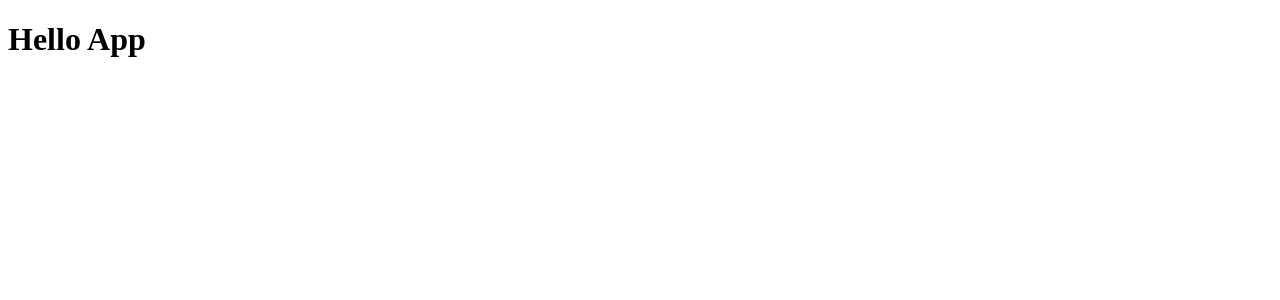
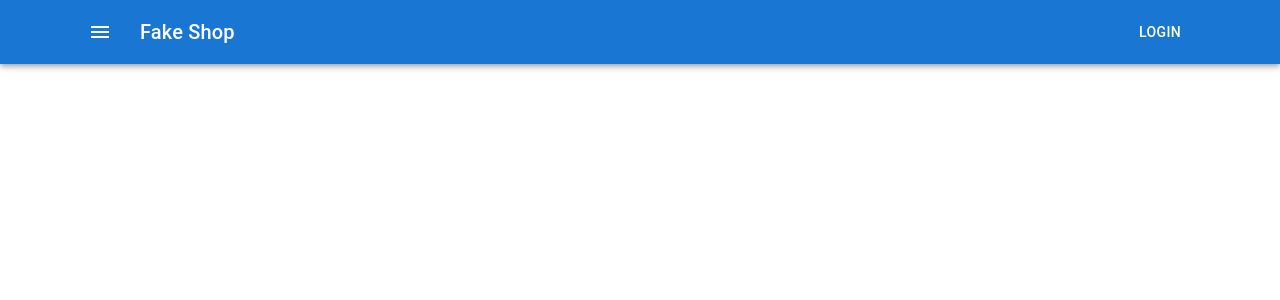
Before and after one commit to SvitlanaPonomaryova/fake-shop, a React (Create React App) app: page / in a window 1280 px wide. Shown: the top 300 px of the page. Built offline with nearby package versions, Linux system fonts and the light colour scheme.

Commit message:
add header

```diff
--- a/src/container/App/Aoo.tsx
+++ b/src/container/App/Aoo.tsx
@@ -1,11 +1,14 @@
 import React from 'react'
+import CssBaseline from '@mui/material/CssBaseline'
+import Header from 'container/Header/Header'
 
 type Props = {}
 
 const Aoo = () => {
     return (
         <>
-            <h1>Hello App</h1>
+            <CssBaseline />
+            <Header />
         </>
     )
 }
--- /dev/null
+++ b/src/container/Header/Header.tsx
@@ -0,0 +1,41 @@
+import {
+    Container,
+    AppBar,
+    Toolbar,
+    IconButton,
+    Typography,
+    Button,
+} from '@mui/material'
+import MenuIcon from '@mui/icons-material/Menu'
+
+type Props = {}
+
+const Header = (props: Props) => {
+    return (
+        <AppBar position="static">
+            <Container>
+                <Toolbar>
+                    <IconButton
+                        size="large"
+                        edge="start"
+                        color="inherit"
+                        aria-label="menu"
+                        sx={{ mr: 2 }}
+                    >
+                        <MenuIcon />
+                    </IconButton>
+                    <Typography
+                        variant="h6"
+                        component="div"
+                        sx={{ flexGrow: 1 }}
+                    >
+                        Fake Shop
+                    </Typography>
+                    <Button color="inherit">Login</Button>
+                </Toolbar>
+            </Container>
+        </AppBar>
+    )
+}
+
+export default Header
--- a/src/index.tsx
+++ b/src/index.tsx
@@ -1,6 +1,6 @@
 import React from 'react'
 import ReactDOM from 'react-dom/client'
-import App from './container/App/Aoo'
+import App from 'container/App/Aoo'
 
 const root = ReactDOM.createRoot(document.getElementById('root') as HTMLElement)
 root.render(<App />)
```
